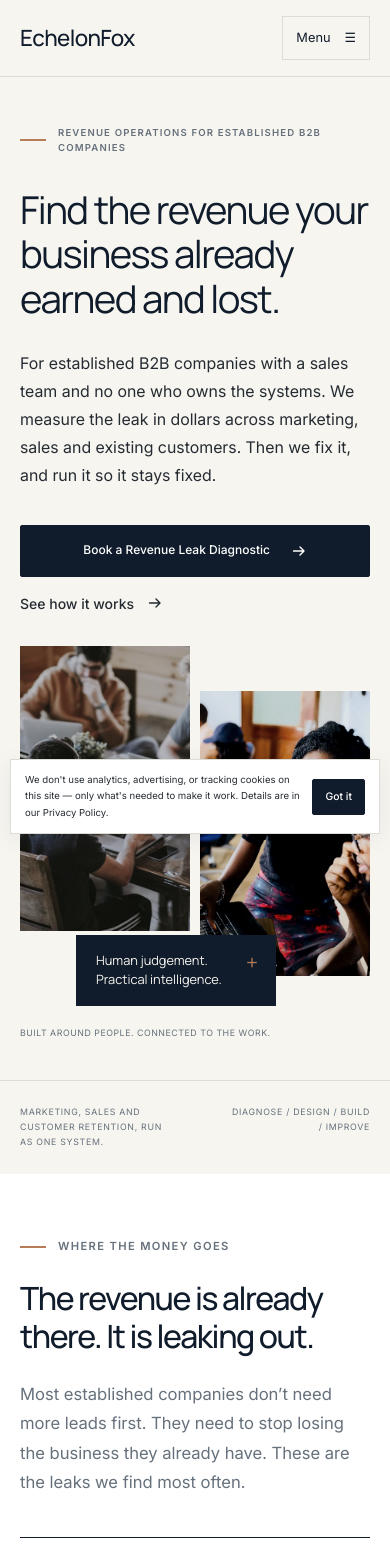
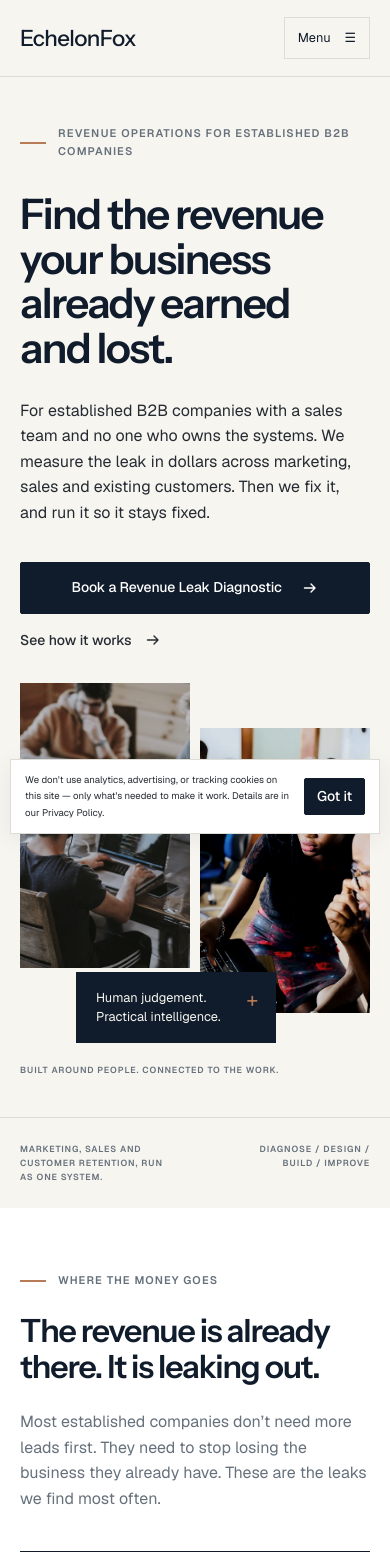
Before and after one commit to abrahamqdiaz-a11y/echelonfox, a Next.js app: page / in a window 390 px wide. Shown: the top 1561 px of the page. Built offline with nearby package versions, Linux system fonts and the light colour scheme.

Commit message:
Apply responsive Instrument Sans and Geist typography site-wide

```diff
--- a/app/globals.css
+++ b/app/globals.css
@@ -15,9 +15,14 @@
   --rule: #dedcd6;
   --on-ink: #f7f5f0;
   --on-ink-muted: #bec5ca;
-  --font-sans: var(--font-inter), Arial, sans-serif;
-  --font-serif: var(--font-manrope), Arial, sans-serif;
-  --font-mono: var(--font-inter), Arial, sans-serif;
+  --font-sans: var(--font-geist), Arial, sans-serif;
+  --font-heading: var(--font-instrument-sans), Arial, sans-serif;
+  --font-mono: var(--font-geist), Arial, sans-serif;
+  --type-hero: clamp(2.625rem, 1.25rem + 5.5vw, 6rem);
+  --type-section: clamp(2rem, 1.4rem + 3vw, 4rem);
+  --type-body: clamp(1rem, 0.94rem + 0.22vw, 1.125rem);
+  --type-control: clamp(0.875rem, 0.84rem + 0.12vw, 0.9375rem);
+  --type-label: clamp(0.6875rem, 0.66rem + 0.12vw, 0.75rem);
   --gutter: clamp(1.25rem, 4vw, 4.5rem);
   --container: 1320px;
   --section: clamp(4rem, 8vw, 8rem);
@@ -41,8 +46,8 @@ body {
   color: var(--charcoal);
   background: var(--paper);
   font-family: var(--font-sans);
-  font-size: 16px;
-  line-height: 1.7;
+  font-size: var(--type-body);
+  line-height: 1.6;
   -webkit-font-smoothing: antialiased;
 }
 h1,
@@ -50,7 +55,7 @@ h2,
 h3,
 h4,
 .serif {
-  font-family: var(--font-serif);
+  font-family: var(--font-heading);
   font-weight: 600;
   line-height: 1.2;
   color: var(--ink);
@@ -162,8 +167,8 @@ summary {
 }
 .eyebrow,
 .label {
-  font-size: 0.7rem;
-  letter-spacing: 0.12em;
+  font-size: var(--type-label);
+  letter-spacing: 0.1em;
   text-transform: uppercase;
   font-weight: 600;
   line-height: 1.6;
@@ -186,26 +191,32 @@ summary {
   color: var(--graphite);
 }
 .display {
-  font-size: clamp(2.65rem, 4.35vw, 4.7rem);
-  line-height: 1.1;
-  letter-spacing: -0.055em;
-  font-weight: 500;
+  font-size: var(--type-hero);
+  line-height: 1.06;
+  letter-spacing: -0.04em;
+  font-weight: 600;
   margin-bottom: 1.7rem;
+  text-wrap: balance;
+  overflow-wrap: anywhere;
 }
 .h1 {
-  font-size: clamp(2.5rem, 4.5vw, 4.75rem);
-  line-height: 1.13;
-  letter-spacing: -0.05em;
-  font-weight: 500;
+  font-size: var(--type-hero);
+  line-height: 1.06;
+  letter-spacing: -0.04em;
+  font-weight: 600;
   max-width: 21ch;
   margin-bottom: 1.6rem;
+  text-wrap: balance;
+  overflow-wrap: anywhere;
 }
 .h2 {
-  font-size: clamp(2rem, 3vw, 3.35rem);
-  font-weight: 500;
-  line-height: 1.18;
-  letter-spacing: -0.045em;
+  font-size: var(--type-section);
+  font-weight: 600;
+  line-height: 1.12;
+  letter-spacing: -0.035em;
   margin-bottom: 1.5rem;
+  text-wrap: balance;
+  overflow-wrap: anywhere;
 }
 .h3 {
   font-size: clamp(1.5rem, 2vw, 2rem);
@@ -213,11 +224,12 @@ summary {
   letter-spacing: -0.035em;
 }
 .lead {
-  font-size: clamp(1.05rem, 1.3vw, 1.2rem);
-  line-height: 1.75;
+  font-size: var(--type-body);
+  line-height: 1.6;
 }
 .body {
-  font-size: 1.05rem;
+  font-size: var(--type-body);
+  line-height: 1.6;
 }
 .small {
   font-size: 0.875rem;
@@ -252,13 +264,14 @@ summary {
   min-height: 52px;
   padding: 14px 23px;
   text-decoration: none;
-  font-size: 0.85rem;
+  font-size: var(--type-control);
   line-height: 1.35;
   font-weight: 500;
   border-radius: 2px;
   transition:
     background 0.18s,
     color 0.18s;
+  letter-spacing: -0.01em;
 }
 .btn:hover {
   background: #26394f;
@@ -269,6 +282,9 @@ summary {
 .btn--small {
   min-height: 44px;
   padding: 11px 17px;
+  font-size: var(--type-control);
+  letter-spacing: -0.01em;
+  font-weight: 500;
 }
 .btn--copper,
 .btn--final {
@@ -306,6 +322,8 @@ summary {
 }
 .text-link {
   font-weight: 500;
+  font-size: var(--type-control);
+  letter-spacing: -0.01em;
 }
 .sr-only {
   position: absolute;
@@ -348,7 +366,7 @@ summary {
   display: inline-flex;
   align-items: center;
   gap: 10px;
-  font-family: var(--font-serif);
+  font-family: var(--font-sans);
   font-size: 1.45rem;
   line-height: 1.1;
   letter-spacing: -0.045em;
@@ -367,9 +385,11 @@ summary {
 }
 .site-nav a:not(.btn),
 .nav-dropdown > summary {
-  font-size: 0.78rem;
+  font-size: var(--type-control);
   text-decoration: none;
   white-space: nowrap;
+  letter-spacing: -0.01em;
+  font-weight: 500;
 }
 .site-nav a[aria-current="page"]:not(.btn),
 .is-current {
@@ -453,6 +473,9 @@ summary {
   padding: 14px 0;
   text-decoration: none;
   border-bottom: 1px solid var(--rule);
+  font-size: var(--type-control);
+  letter-spacing: -0.01em;
+  font-weight: 500;
 }
 .mobile-nav li > .btn {
   padding: 14px;
@@ -460,15 +483,19 @@ summary {
   justify-content: center;
 }
 .mobile-nav details summary {
-  font-size: 0.8rem;
+  font-size: var(--type-control);
   padding: 10px 0;
   cursor: pointer;
+  letter-spacing: -0.01em;
+  font-weight: 500;
 }
 .mobile-nav details ul {
   padding: 0 0 12px 18px;
 }
 .mobile-nav details a {
-  font-size: 0.8rem;
+  font-size: var(--type-control);
+  letter-spacing: -0.01em;
+  font-weight: 500;
 }
 .home-hero {
   padding-top: clamp(3rem, 6vw, 6.5rem);
@@ -487,7 +514,7 @@ summary {
 }
 .hero-copy .lead {
   max-width: 575px;
-  font-size: 1.05rem;
+  font-size: var(--type-body);
 }
 .hero-foot {
   display: flex;
@@ -495,10 +522,11 @@ summary {
   margin-top: 4.5rem;
   padding-block: 1.5rem;
   border-top: 1px solid var(--rule);
-  font-size: 0.65rem;
-  letter-spacing: 0.08em;
+  font-size: var(--type-label);
+  letter-spacing: 0.1em;
   text-transform: uppercase;
   color: var(--graphite);
+  font-weight: 600;
 }
 .system-diagram {
   margin: 0;
@@ -557,7 +585,7 @@ summary {
   color: var(--on-ink-muted);
 }
 .system-centre strong {
-  font-family: var(--font-serif);
+  font-family: var(--font-sans);
   font-weight: 500;
   font-size: 1rem;
   line-height: 1.4;
@@ -584,7 +612,7 @@ summary {
 }
 .system-point strong {
   display: block;
-  font-family: var(--font-serif);
+  font-family: var(--font-sans);
   font-weight: 600;
   font-size: 0.95rem;
 }
@@ -626,7 +654,7 @@ summary {
   color: var(--graphite);
 }
 .statement-copy .lead {
-  font-size: 1.4rem;
+  font-size: var(--type-body);
   line-height: 1.6;
   color: var(--ink);
 }
@@ -813,7 +841,7 @@ summary {
   background: #e6e6dc;
 }
 .case-visual__number {
-  font-family: var(--font-serif);
+  font-family: var(--font-sans);
   font-size: 3rem;
   color: #101c2b35;
   line-height: 1;
@@ -831,7 +859,7 @@ summary {
   color: var(--graphite);
 }
 .case-visual__lines b {
-  font-family: var(--font-serif);
+  font-family: var(--font-sans);
   font-weight: 500;
   font-size: 2rem;
   color: var(--ink);
@@ -867,7 +895,7 @@ summary {
 .final-cta .h2 {
   color: var(--on-ink);
   max-width: 650px;
-  font-size: clamp(2.2rem, 3.6vw, 3.8rem);
+  font-size: var(--type-section);
 }
 .final-cta .eyebrow,
 .final-cta .lead {
@@ -932,7 +960,7 @@ summary {
   font-size: 1.5rem;
 }
 .footer-statement {
-  font-family: var(--font-serif);
+  font-family: var(--font-heading);
   font-size: 1.2rem;
   color: var(--ink);
   line-height: 1.6;
@@ -995,7 +1023,6 @@ summary {
   gap: 4rem;
 }
 .capability-hero .h1 {
-  font-size: clamp(2.5rem, 4vw, 4.1rem);
   margin: 0;
 }
 .capability-hero__aside {
@@ -1003,7 +1030,7 @@ summary {
   padding-left: 2rem;
 }
 .capability-hero__aside .lead {
-  font-size: 1rem;
+  font-size: var(--type-body);
 }
 .capability-hero__aside .arrow-link {
   font-size: 0.8rem;
@@ -1234,7 +1261,7 @@ summary {
   text-decoration: underline;
 }
 .capability-editorial .lead {
-  font-size: 1rem;
+  font-size: var(--type-body);
 }
 .capability-editorial .index {
   padding-top: 8px;
@@ -1250,7 +1277,7 @@ summary {
   padding-top: 0;
 }
 .approach-number {
-  font-family: var(--font-serif);
+  font-family: var(--font-sans);
   font-size: 3.5rem;
   color: #a2856b;
   line-height: 1;
@@ -1259,7 +1286,7 @@ summary {
   margin-bottom: 1rem;
 }
 .approach-detail .lead {
-  font-size: 1rem;
+  font-size: var(--type-body);
   margin: 0;
 }
 .band {
@@ -1291,18 +1318,16 @@ summary {
   border-top: 1px solid var(--rule);
   padding-top: 1.5rem;
   margin-top: 2rem;
-  font-size: 0.7rem;
-  letter-spacing: 0.08em;
+  font-size: var(--type-label);
+  letter-spacing: 0.1em;
   text-transform: uppercase;
   color: var(--graphite);
+  font-weight: 600;
 }
 .contact-grid {
   display: grid;
   grid-template-columns: 1fr 1fr;
   gap: clamp(3rem, 7vw, 8rem);
-}
-.contact-page .h1 {
-  font-size: clamp(2.6rem, 4.2vw, 4.5rem);
 }
 .contact-panel {
   background: white;
@@ -1526,7 +1551,7 @@ summary {
   border-bottom: 1px solid var(--accent);
 }
 .pull {
-  font-family: var(--font-serif);
+  font-family: var(--font-heading);
   font-size: clamp(1.8rem, 3vw, 3rem);
   line-height: 1.4;
 }
@@ -1735,7 +1760,7 @@ summary {
   margin: 0;
 }
 .cookie-notice .btn {
-  font-size: 0.65rem;
+  font-size: var(--type-control);
   min-height: 36px;
   padding: 8px 12px;
   flex-shrink: 0;
@@ -1744,9 +1769,6 @@ summary {
   .hero-grid {
     grid-template-columns: 1.2fr 0.8fr;
   }
-  .display {
-    font-size: 5rem;
-  }
 }
 @media (max-width: 1100px) {
   .site-nav {
@@ -1762,9 +1784,6 @@ summary {
     grid-template-columns: 1.15fr 0.85fr;
     gap: 2rem;
   }
-  .display {
-    font-size: 3.4rem;
-  }
   .system-orbit {
     min-height: 360px;
   }
@@ -1811,6 +1830,11 @@ summary {
   }
 }
 @media (max-width: 760px) {
+  :root {
+    --type-hero: clamp(2.625rem, 10vw, 3.25rem);
+    --type-section: clamp(2rem, 7.5vw, 2.5rem);
+    --type-body: 1rem;
+  }
   .hero-grid,
   .split,
   .capability-hero,
@@ -1820,14 +1844,11 @@ summary {
   .hero-grid {
     gap: 3.5rem;
   }
-  .display {
-    font-size: clamp(2.7rem, 7.7vw, 4rem);
-  }
   .hero-copy .lead {
-    font-size: 1rem;
+    font-size: var(--type-body);
   }
   .hero-copy .eyebrow {
-    font-size: 0.6rem;
+    font-size: var(--type-label);
   }
   .hero-foot {
     margin-top: 2.5rem;
@@ -2165,7 +2186,6 @@ summary {
   gap: clamp(2rem, 5vw, 6rem);
 }
 .ai-hero .display {
-  font-size: clamp(3rem, 5.1vw, 5.4rem);
   max-width: 12ch;
 }
 .ai-hero .hero-copy .lead {
@@ -2209,7 +2229,7 @@ summary {
   padding: 22px 28px;
   background: var(--ink);
   color: var(--on-ink);
-  font-family: var(--font-serif);
+  font-family: var(--font-sans);
   font-size: 1rem;
   line-height: 1.5;
   min-width: 240px;
@@ -2222,12 +2242,13 @@ summary {
   font-size: 1.3rem;
 }
 .people-panels figcaption {
-  font-size: 0.6rem;
-  letter-spacing: 0.06em;
+  font-size: var(--type-label);
+  letter-spacing: 0.1em;
   text-transform: uppercase;
   color: var(--graphite);
   text-align: right;
   padding-top: 8px;
+  font-weight: 600;
 }
 .application-list > article {
   display: grid;
@@ -2311,7 +2332,7 @@ summary {
   text-underline-offset: 5px;
 }
 .nav-dropdown__panel .nav-dropdown__support a {
-  font-size: 0.7rem;
+  font-size: var(--type-control);
 }
 @keyframes considered-reveal {
   from {
@@ -2350,14 +2371,11 @@ summary {
     font-size: 0.85rem;
     padding: 20px;
   }
-  .ai-hero .display {
-    font-size: clamp(3rem, 5.3vw, 4.5rem);
-  }
   .ai-hero .actions {
     gap: 1rem;
   }
   .ai-hero .actions .btn {
-    font-size: 0.75rem;
+    font-size: var(--type-control);
   }
 }
 @media (max-width: 760px) {
@@ -2366,7 +2384,6 @@ summary {
     grid-template-columns: 1fr;
   }
   .ai-hero .display {
-    font-size: clamp(3.3rem, 9vw, 4.7rem);
     max-width: 13ch;
   }
   .people-panels {
@@ -2462,7 +2479,7 @@ summary {
   flex-shrink: 0;
 }
 .wordmark__name {
-  font-family: var(--font-manrope), Arial, sans-serif;
+  font-family: var(--font-instrument-sans), Arial, sans-serif;
   font-size: 1.55rem;
   font-weight: 500;
   line-height: 1.1;
@@ -2473,21 +2490,11 @@ summary {
   color: #ffffff;
 }
 .ai-hero .display {
-  font-size: clamp(2.7rem, 4.5vw, 4.7rem);
-  font-weight: 400;
-  line-height: 1.16;
-  letter-spacing: -0.04em;
   max-width: 15ch;
-}
-.page-hero .h1 {
-  font-weight: 400;
 }
 @media (max-width: 440px) {
   .wordmark__name {
     font-size: 1.4rem;
-  }
-  .ai-hero .display {
-    font-size: clamp(2.4rem, 8vw, 3.2rem);
   }
 }
 .nav-dropdown__panel {
@@ -2526,7 +2533,7 @@ summary {
   margin-bottom: 1rem;
 }
 .offer-price strong {
-  font-family: var(--font-serif);
+  font-family: var(--font-sans);
   font-size: 1.35rem;
   font-weight: 500;
   color: #7c5138;
@@ -2534,10 +2541,11 @@ summary {
   width: 100%;
 }
 .offer-price span {
-  font-size: 0.65rem;
-  letter-spacing: 0.08em;
+  font-size: var(--type-label);
+  letter-spacing: 0.1em;
   text-transform: uppercase;
   color: var(--graphite);
+  font-weight: 600;
 }
 .offer-price span + span::before {
   content: "·";
@@ -2591,11 +2599,12 @@ summary {
 }
 .offer-fit span {
   display: block;
-  font-size: 0.65rem;
-  letter-spacing: 0.08em;
+  font-size: var(--type-label);
+  letter-spacing: 0.1em;
   text-transform: uppercase;
   color: var(--ink);
   margin-bottom: 4px;
+  font-weight: 600;
 }
 .offer-more {
   margin-top: 1rem;
@@ -2613,7 +2622,7 @@ summary {
   padding-top: 6px;
 }
 .offer-detail .lead {
-  font-size: 1rem;
+  font-size: var(--type-body);
 }
 .offer-detail h2 {
   margin-top: 0.75rem;
@@ -2637,11 +2646,12 @@ summary {
   border-top: 1px solid var(--rule);
 }
 .offer-facts dt {
-  font-size: 0.65rem;
-  letter-spacing: 0.08em;
+  font-size: var(--type-label);
+  letter-spacing: 0.1em;
   text-transform: uppercase;
   color: var(--graphite);
   padding-top: 4px;
+  font-weight: 600;
 }
 .offer-facts dd {
   margin: 0;
@@ -2715,7 +2725,7 @@ summary {
   border-top: 1px solid var(--rule);
 }
 .compare-table thead th {
-  font-family: var(--font-serif);
+  font-family: var(--font-sans);
   font-weight: 500;
   font-size: 1.05rem;
   color: var(--ink);
@@ -2726,10 +2736,10 @@ summary {
   color: var(--ink);
 }
 .compare-table tbody th {
-  font-size: 0.65rem;
-  letter-spacing: 0.08em;
+  font-size: var(--type-label);
+  letter-spacing: 0.1em;
   text-transform: uppercase;
-  font-weight: 400;
+  font-weight: 600;
   color: var(--graphite);
   width: 16%;
 }
@@ -2768,7 +2778,7 @@ summary {
 }
 .mobile-nav details.mobile-group a {
   display: block;
-  font-size: 0.9rem;
+  font-size: var(--type-control);
   padding: 10px 0;
   text-decoration: none;
 }
--- a/app/layout.tsx
+++ b/app/layout.tsx
@@ -6,15 +6,15 @@ import { offerList } from "@/lib/offers";
 import { offerSchema } from "@/components/site/ServiceSchema";
 import CookieConsent from "@/components/CookieConsent";
 import { SITE } from "@/lib/site";
-const manrope = localFont({
-  src: "./fonts/Manrope.woff2",
-  variable: "--font-manrope",
+const instrumentSans = localFont({
+  src: "./fonts/instrument-sans.woff2",
+  variable: "--font-instrument-sans",
   display: "swap",
-  weight: "200 800",
+  weight: "400 700",
 });
-const inter = localFont({
-  src: "./fonts/Inter.woff2",
-  variable: "--font-inter",
+const geist = localFont({
+  src: "./fonts/geist.woff2",
+  variable: "--font-geist",
   display: "swap",
   weight: "100 900",
 });
@@ -117,7 +117,7 @@ export default function RootLayout({
   children: React.ReactNode;
 }>) {
   return (
-    <html lang="en-GB" className={`${manrope.variable} ${inter.variable}`}>
+    <html lang="en-GB" className={`${instrumentSans.variable} ${geist.variable}`}>
       <head>
         <script
           type="application/ld+json"
--- a/app/unsubscribe/page.tsx
+++ b/app/unsubscribe/page.tsx
@@ -16,7 +16,7 @@ export const metadata: Metadata = {
 };
 
 const headingStyle: CSSProperties = {
-  fontFamily: "var(--font-serif)",
+  fontFamily: "var(--font-heading)",
   fontWeight: 400,
   fontSize: "2rem",
   lineHeight: 1.15,
```
Also changed, not shown: app/fonts/geist-OFL.txt (added), app/fonts/geist.woff2 (added), app/fonts/instrument-sans-OFL.txt (added), app/fonts/instrument-sans.woff2 (added).
